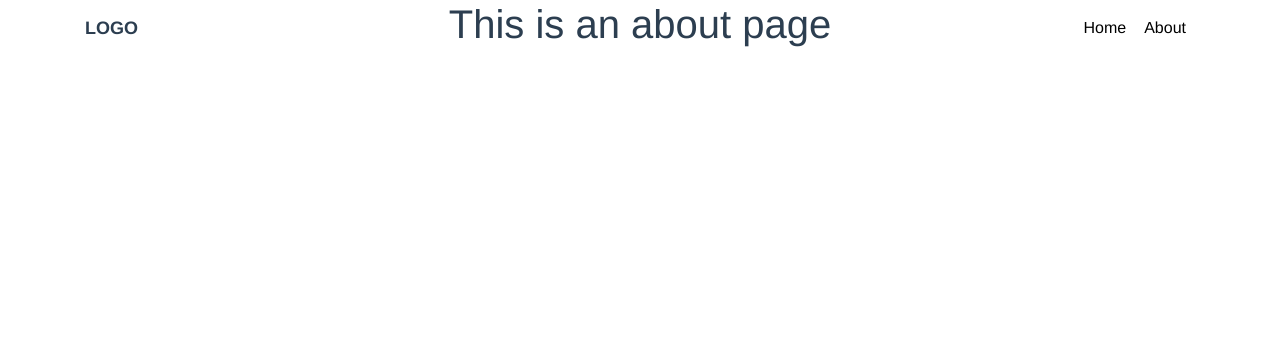
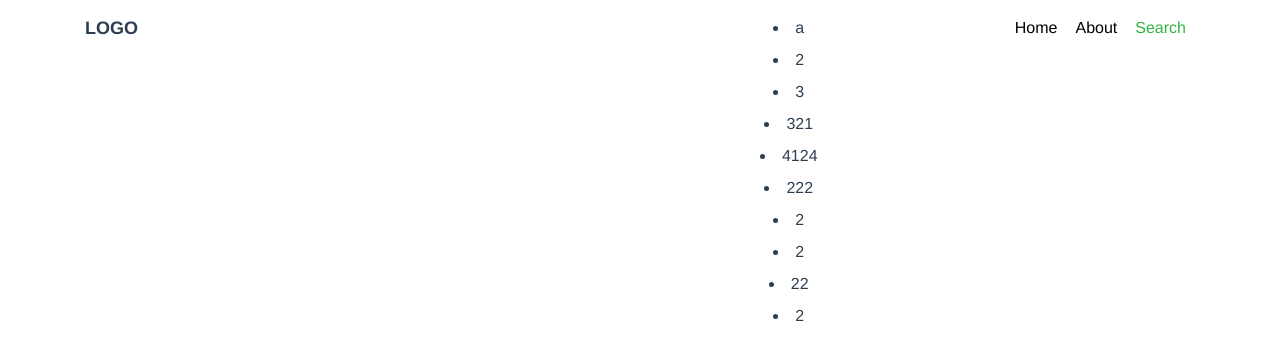
Before and after one commit to notStreamline/masterteam-app, a Vue app: page /search in a window 1280 px wide. Shown: the top 360 px of the page. Built offline with nearby package versions, Linux system fonts and the light colour scheme.

Commit message:
Product List Setup

```diff
--- /dev/null
+++ b/src/components/Filter.vue
@@ -0,0 +1,15 @@
+<template>
+    <div>Filter</div>
+</template>
+
+<script lang="ts">
+import Vue from 'vue';
+
+export default Vue.extend({
+  name: 'Filter',
+});
+</script>
+
+<style lang="scss" scoped>
+
+</style>
--- /dev/null
+++ b/src/components/PropetiesList.vue
@@ -0,0 +1,26 @@
+<template>
+    <ul>
+        <li>a</li>
+        <li>2</li>
+        <li>3</li>
+        <li>321</li>
+        <li>4124</li>
+        <li>222</li>
+        <li>2</li>
+        <li>2</li>
+        <li>22</li>
+        <li>2</li>
+    </ul>
+</template>
+
+<script lang="ts">
+import Vue from 'vue';
+
+export default Vue.extend({
+  name: 'PropetiesList',
+});
+</script>
+
+<style lang="scss" scoped>
+
+</style>
--- a/src/router/index.ts
+++ b/src/router/index.ts
@@ -19,6 +19,11 @@ const routes: Array<RouteConfig> = [
     component: () => import(/* webpackChunkName: 'about' */ '../views/About.vue'),
   },
   {
+    path: '/search',
+    name: 'Search',
+    component: () => import(/* webpackChunkName: 'search' */ '../views/Search.vue'),
+  },
+  {
     path: '*',
     name: 'not-found',
     component: () => import(/* webpackChunkName: 'not-found' */ '../views/About.vue'),
--- /dev/null
+++ b/src/views/Search.vue
@@ -0,0 +1,26 @@
+<template>
+  <div class="container">
+    <div class="columns">
+      <div class="column col-3">
+        <Filter/>
+      </div>
+      <div class="column col-9">
+        <PropetiesList/>
+      </div>
+    </div>
+  </div>
+</template>
+
+<script lang="ts">
+import Vue from 'vue';
+import Filter from '@/components/Filter.vue';
+import PropetiesList from '@/components/PropetiesList.vue';
+
+export default Vue.extend({
+  name: 'Search',
+  components: {
+    Filter,
+    PropetiesList,
+  },
+});
+</script>
```
